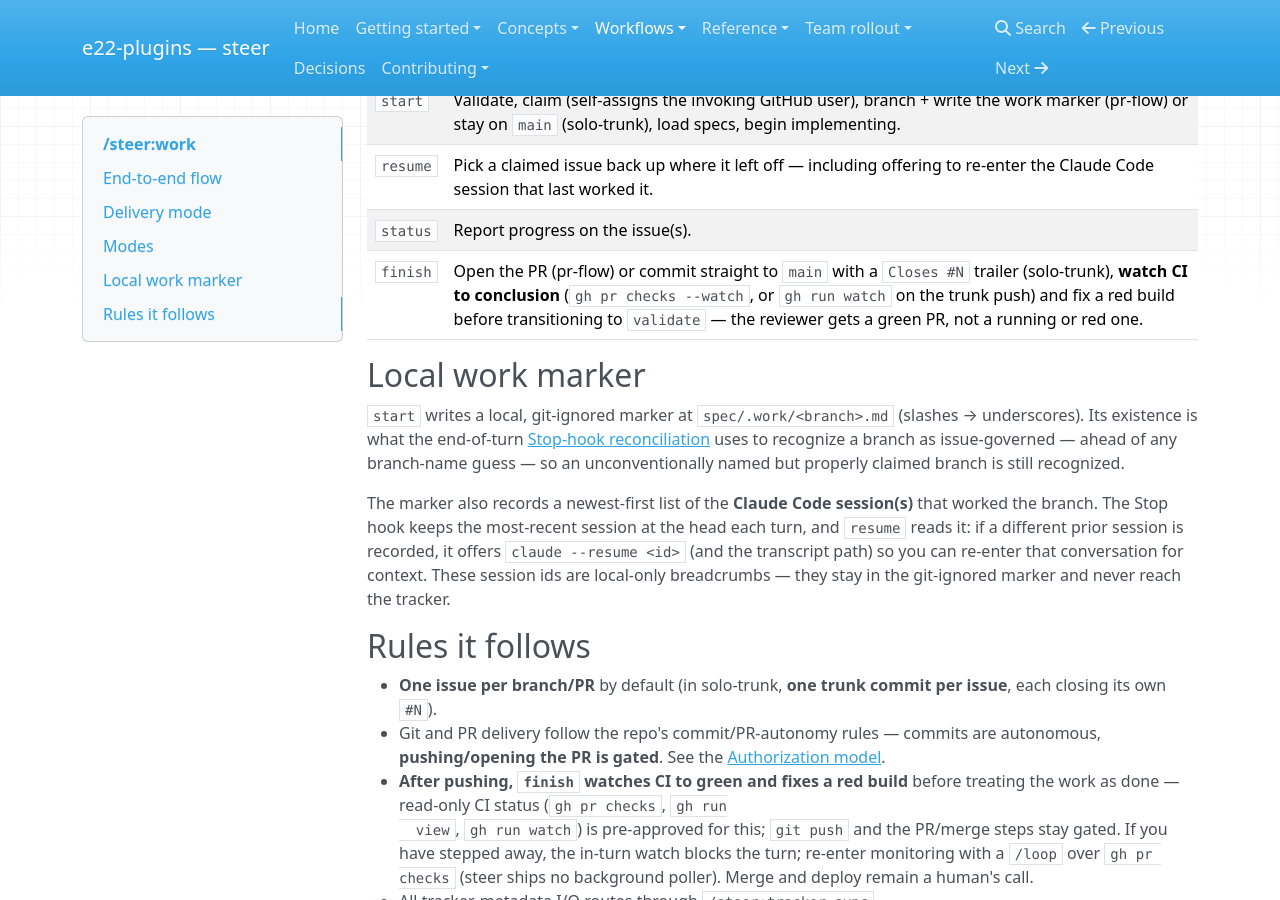
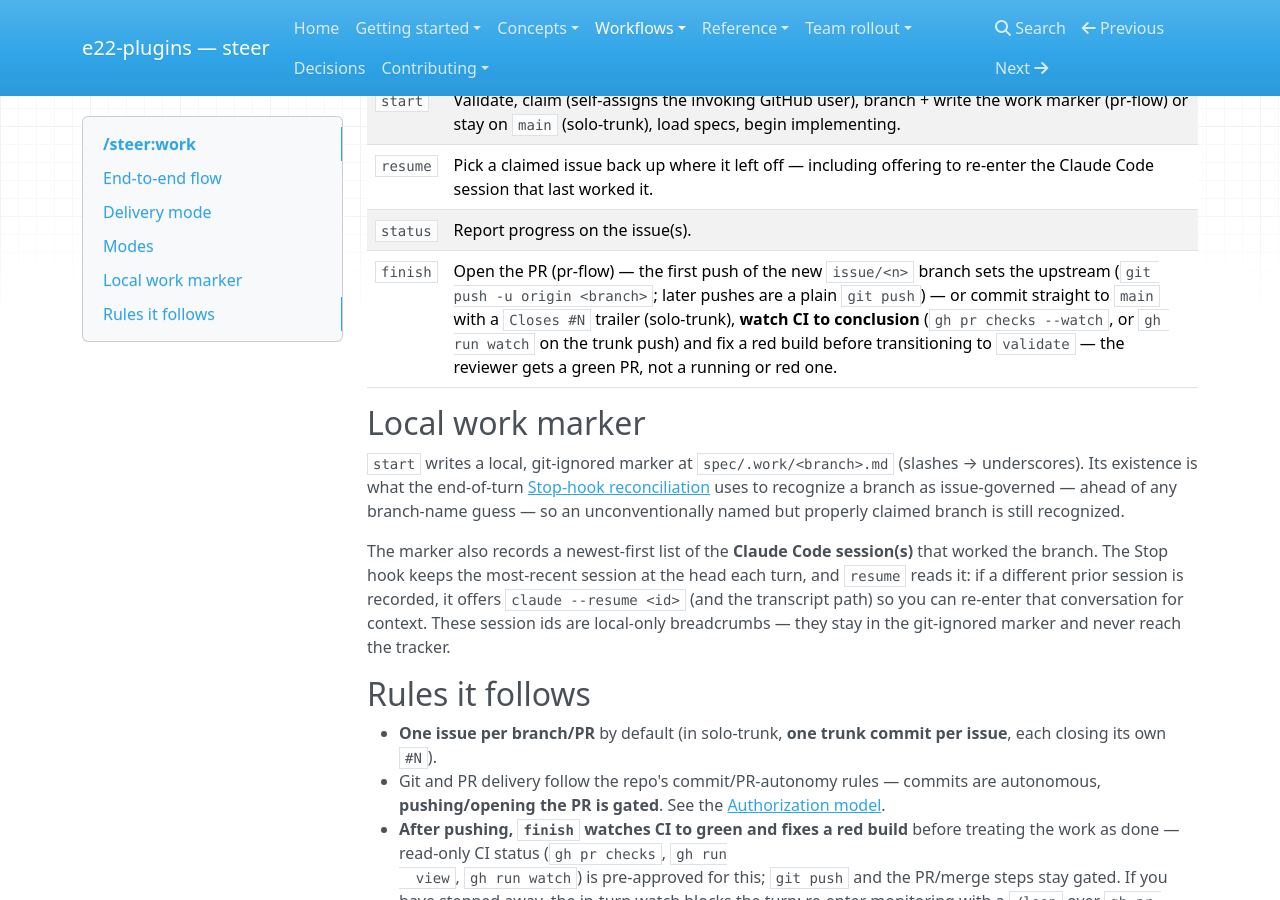
Before and after one commit to element22llc/e22-plugins, an MkDocs documentation site: the page built from docs/workflows/work.md, in a window 1280 px wide and 900 px high, scrolled down 1312 px. Built offline with MkDocs 1.6.1, drawn with Linux system fonts in a browser that asks for light colours; nearby versions of some CDN libraries.

Commit message:
docs(work): note set-upstream on first push of issue branch (#172)
Co-Authored-By: Claude Opus 4.8 (1M context) <noreply@anthropic.com>

```diff
--- a/docs/workflows/work.md
+++ b/docs/workflows/work.md
@@ -56,7 +56,7 @@ flow is [`/steer:protect`](../reference/skills.md)'s job, never this skill's.
 | `start` | Validate, claim (self-assigns the invoking GitHub user), branch + write the work marker (pr-flow) or stay on `main` (solo-trunk), load specs, begin implementing. |
 | `resume` | Pick a claimed issue back up where it left off — including offering to re-enter the Claude Code session that last worked it. |
 | `status` | Report progress on the issue(s). |
-| `finish` | Open the PR (pr-flow) or commit straight to `main` with a `Closes #N` trailer (solo-trunk), **watch CI to conclusion** (`gh pr checks --watch`, or `gh run watch` on the trunk push) and fix a red build before transitioning to `validate` — the reviewer gets a green PR, not a running or red one. |
+| `finish` | Open the PR (pr-flow) — the first push of the new `issue/<n>` branch sets the upstream (`git push -u origin <branch>`; later pushes are a plain `git push`) — or commit straight to `main` with a `Closes #N` trailer (solo-trunk), **watch CI to conclusion** (`gh pr checks --watch`, or `gh run watch` on the trunk push) and fix a red build before transitioning to `validate` — the reviewer gets a green PR, not a running or red one. |
 
 ## Local work marker
 
```
